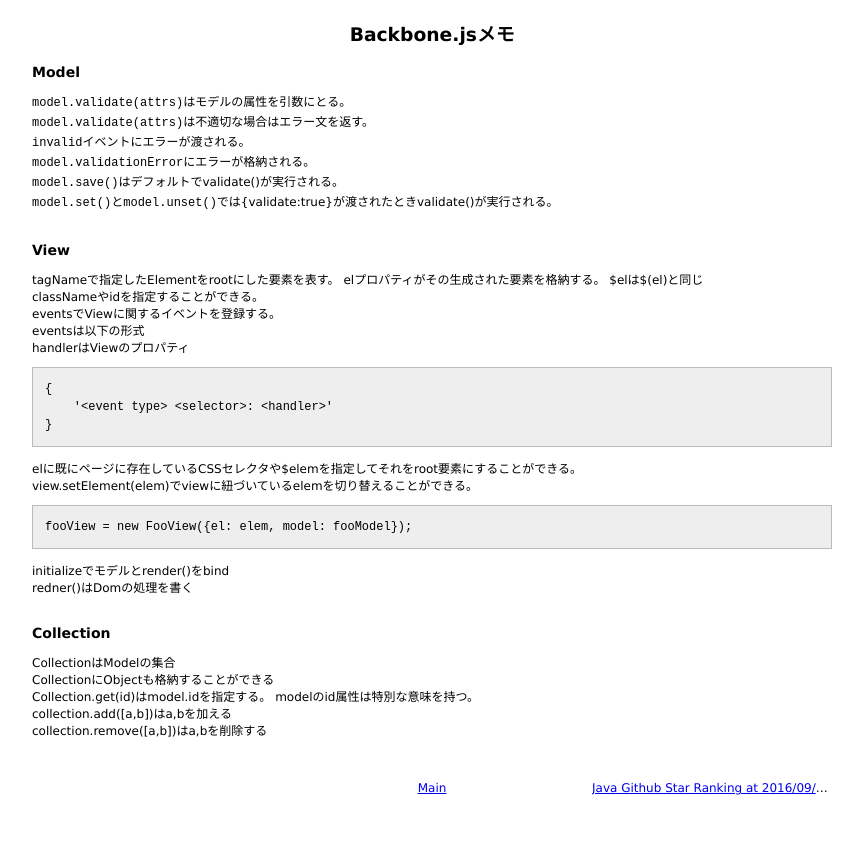
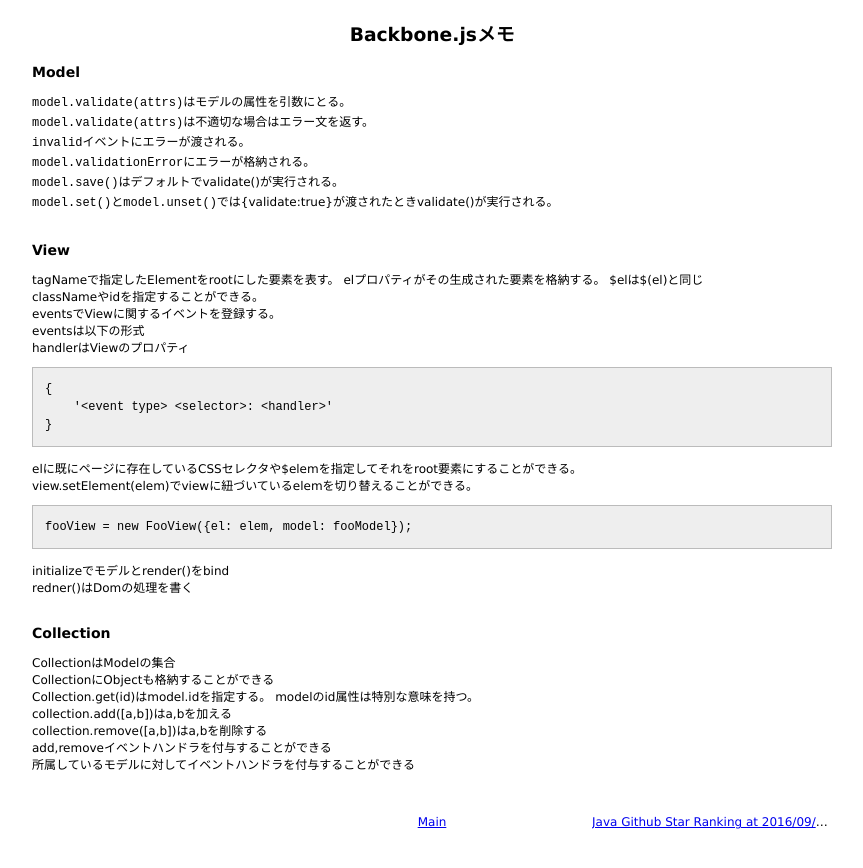
Before and after one commit to 38elements/38elements.github.com, a Jekyll site: the page built from _posts/2016-09-07-backbonejs.md, in a window 1280 px wide. Shown: the top 868 px of the page, without its empty margins (208-1071 px from the left). Built offline with Jekyll 4.4.1, drawn with Linux system fonts in a browser that asks for light colours.

Commit message:
Update 2016-09-07-backbonejs.md

```diff
--- a/_posts/2016-09-07-backbonejs.md
+++ b/_posts/2016-09-07-backbonejs.md
@@ -45,3 +45,5 @@ Collection.get(id)はmodel.idを指定する。
 modelのid属性は特別な意味を持つ。
 collection.add([a,b])はa,bを加える
 collection.remove([a,b])はa,bを削除する
+add,removeイベントハンドラを付与することができる
+所属しているモデルに対してイベントハンドラを付与することができる
```
